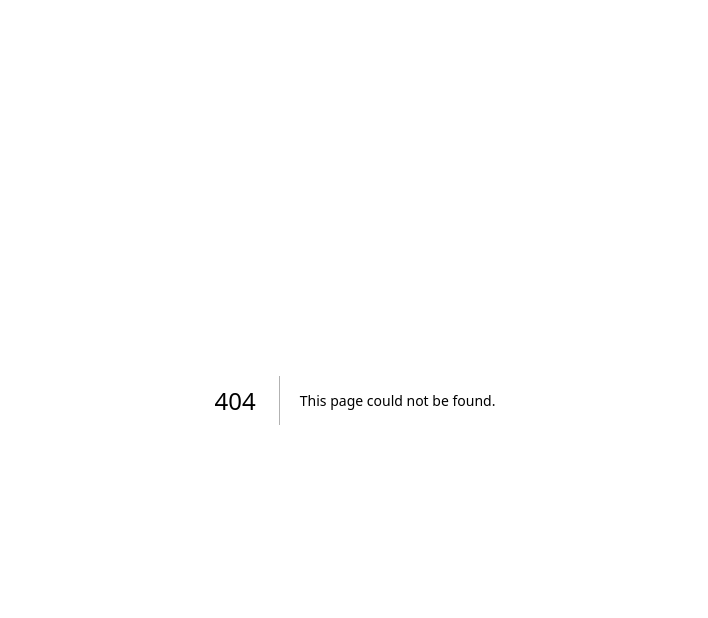
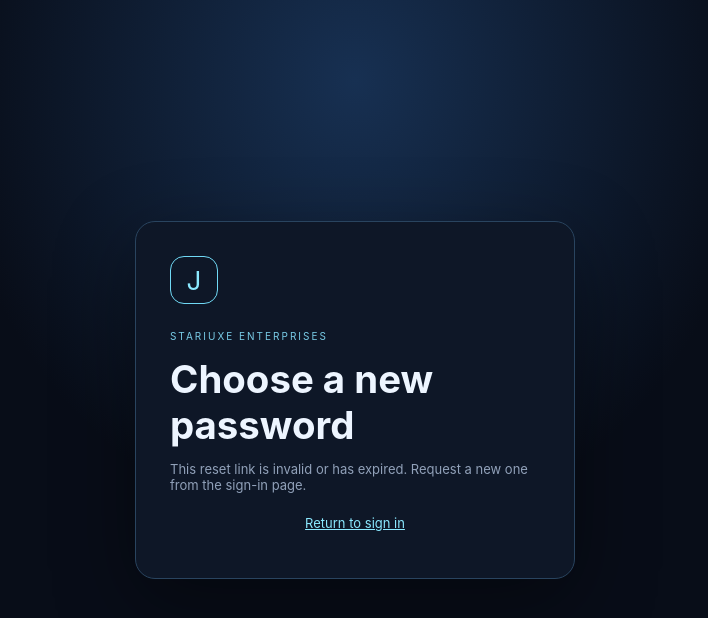
Before and after one commit to Stariuxe/VOICESTUDIO, a Next.js app: page /reset-password in a window 1280 px wide. Before the commit this address had no page. Shown: the top 618 px of the page, without its empty margins (285-993 px from the left). Built offline with nearby package versions, Linux system fonts and the light colour scheme; no server answers.

Commit message:
Add secure JENA password recovery page

```diff
--- /dev/null
+++ b/app/reset-password/page.tsx
@@ -0,0 +1,10 @@
+'use client';
+import {useEffect,useState} from 'react';
+import {useRouter} from 'next/navigation';
+import {createClient} from '@/lib/supabase/client';
+export default function ResetPassword(){
+ const router=useRouter();const [password,setPassword]=useState('');const [confirm,setConfirm]=useState('');const [ready,setReady]=useState(false);const [busy,setBusy]=useState(false);const [message,setMessage]=useState('');
+ useEffect(()=>{let active=true;(async()=>{try{const supabase=createClient();const code=new URLSearchParams(window.location.search).get('code');if(code){const {error}=await supabase.auth.exchangeCodeForSession(code);if(error)throw error;}const {data}=await supabase.auth.getSession();if(!data.session)throw new Error('This reset link is invalid or has expired. Request a new one from the sign-in page.');if(active)setReady(true);}catch(e:any){if(active)setMessage(e.message||'Unable to verify reset link.');}})();return()=>{active=false;};},[]);
+ async function submit(e:React.FormEvent){e.preventDefault();if(password!==confirm){setMessage('The passwords do not match.');return;}setBusy(true);setMessage('');try{const {error}=await createClient().auth.updateUser({password});if(error)throw error;setMessage('Password updated. You can now open JENA.');setTimeout(()=>router.push('/'),1000);}catch(e:any){setMessage(e.message||'Unable to update password.');}finally{setBusy(false);}}
+ return <main className="auth"><div className="authcard"><div className="mark">J</div><small>STARIUXE ENTERPRISES</small><h1>Choose a new password</h1>{ready?<form onSubmit={submit}><label>New password</label><input type="password" required minLength={8} autoComplete="new-password" value={password} onChange={e=>setPassword(e.target.value)} placeholder="At least 8 characters"/><label>Confirm new password</label><input type="password" required minLength={8} autoComplete="new-password" value={confirm} onChange={e=>setConfirm(e.target.value)} placeholder="Enter it again"/><button disabled={busy}>{busy?'Updating…':'Update password'}</button></form>:<p>{message||'Verifying your secure reset link…'}</p>}{message&&ready&&<p className="notice">{message}</p>}<p className="switch"><a href="/login">Return to sign in</a></p></div></main>;
+}
```
